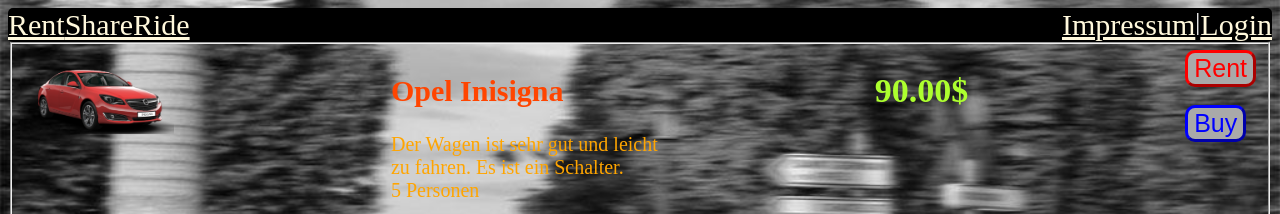
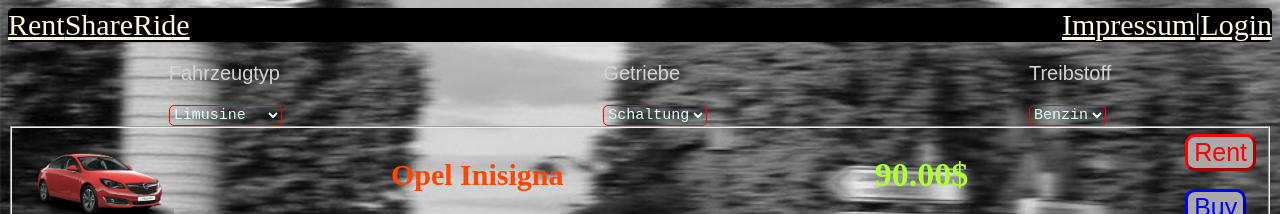
Before and after one commit to leddis088/A1.1, a plain HTML site: page HTML/autos.html in a window 1280 px wide. Shown: the top 214 px of the page. Drawn offline with Linux system fonts and the light colour scheme.

Commit message:
did last changes before handin

```diff
--- a/CSS/style.css
+++ b/CSS/style.css
@@ -1,3 +1,4 @@
+/*Style index.html*/
 .index {
     background-image: url("../Bilder/background.jpg");
     background-repeat: no-repeat;
@@ -72,6 +73,32 @@ legend {
 }
 
 /* start of autos.html styling */
+
+.categorie {
+    display: flex;
+    flex-direction: row;
+    justify-content: space-around;
+}
+
+.inhalt {
+    display: flex;
+    flex-direction: column;
+}
+
+.textMen {
+    font-size: 20px;
+    font-family: "Copperplate", fantasy;
+    color: lightgray;
+}
+
+.choice {
+    font-size: 15px;
+    font-family: "Courier New", monospace;
+    border-radius: 5px;
+    border-color: red;
+    color: lightcyan;
+    background-color: transparent;
+}
 
 .carsIndex {
     display: flex;
@@ -167,7 +194,7 @@ legend {
     flex-direction: column;
     flex-basis: content;
     text-align: center;
-    font-family: Cambria, Cochin, Georgia, Times, 'Times New Roman', serif;
+    font-family: "Times New Roman", serif;
     color: yellowgreen;
     border-radius: 20px;
     border-style: dashed;
@@ -179,7 +206,7 @@ legend {
     flex-direction: column;
     flex-basis: content;
     text-align: center;
-    font-family:'Franklin Gothic Medium', 'Arial Narrow', Arial, sans-serif;
+    font-family:"Franklin Gothic Medium", sans-serif;
     color: darkred;
     border-radius: 20px;
     border-style: dashed;
@@ -192,7 +219,7 @@ legend {
     flex-wrap: wrap;
     text-align: center;
     color: orangered;
-    font-family:Verdana, Geneva, Tahoma, sans-serif;
+    font-family:"Arial", sans-serif;
 }
 
 .copyright {
--- a/HTML/autos.html
+++ b/HTML/autos.html
@@ -10,12 +10,26 @@
             <div class="left">
                 <div class="content" id="rent"><a href="../index.html">Rent</a></div>
                 <div class="content" id="share"><a href="share.html">Share</a></div>
-                <div class="content" id="ride"><a href="Ride.html">Ride</a></div>
+                <div class="content" id="ride"><a href="autos.html">Ride</a></div>
             </div>
             <div class="right">
                 <div class="content" id="lkwrent"><a href="imprint.html">Impressum</a></div>
                 <div class="content" id="line">|</div>
                 <div class="content" id="login"><a href="Login.html">Login</a> </div>
+            </div>
+        </div>
+        <div class="categorie">
+            <div class="inhalt">
+                <div class="textMen"><p>Fahrzeugtyp</p></div>
+                <div><select class="choice"><option value="Limusine">Limusine</option><option value="LKW">LKW</option><option value="Kleinwagen">Kleinwagen</option></select> </div>
+            </div>
+            <div class="inhalt">
+                <div class="textMen"><p>Getriebe</p></div>
+                <div><select class="choice"><option value="Schaltung">Schaltung</option><option value="Automatik">Automatik</option></select> </div>
+            </div>
+            <div class="inhalt">
+                <div class="textMen"><p>Treibstoff</p></div>
+                <div><select class="choice"><option value="Benzin">Benzin</option><option value="Diesel">Diesel</option><option value="Strom">Strom</option></select> </div>
             </div>
         </div>
         <div class="cars">
```
Also changed, not shown: index.html (+6 -6 lines).
